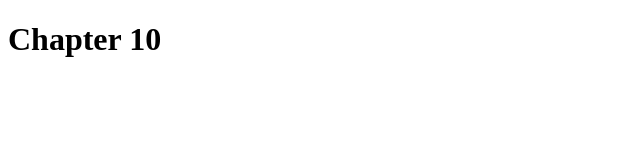
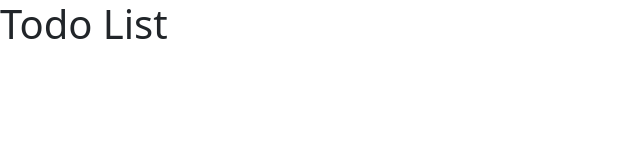
Before and after one commit to Leonid10011/UdemyJavascriptCourse, a plain HTML site: page index.html in a window 1280 px wide. Shown: the whole page, without its empty margins (0-640 px from the left). Drawn offline with nearby package versions, Linux system fonts and the light colour scheme.

Commit message:
Added Bootstrap, Fontawesome links

```diff
--- a/index.html
+++ b/index.html
@@ -4,10 +4,13 @@
     <meta charset="UTF-8">
     <meta http-equiv="X-UA-Compatible" content="IE=edge">
     <meta name="viewport" content="width=device-width, initial-scale=1.0">
+    <script src="https://kit.fontawesome.com/5571de6c5d.js" crossorigin="anonymous"></script>
+    <link href="https://cdn.jsdelivr.net/npm/bootstrap@5.3.0-alpha1/dist/css/bootstrap.min.css" rel="stylesheet" integrity="sha384-GLhlTQ8iRABdZLl6O3oVMWSktQOp6b7In1Zl3/Jr59b6EGGoI1aFkw7cmDA6j6gD" crossorigin="anonymous">
+    <link rel="stylesheet" href="style.css">
     <title>Chapter_10</title>
 </head>
 <body>
-    <h1>Chapter 10</h1>
+    <h1>Todo List</h1>
     <script src="script.js"></script>
 </body>
 </html>
```
Also changed, not shown: style.css (added).
